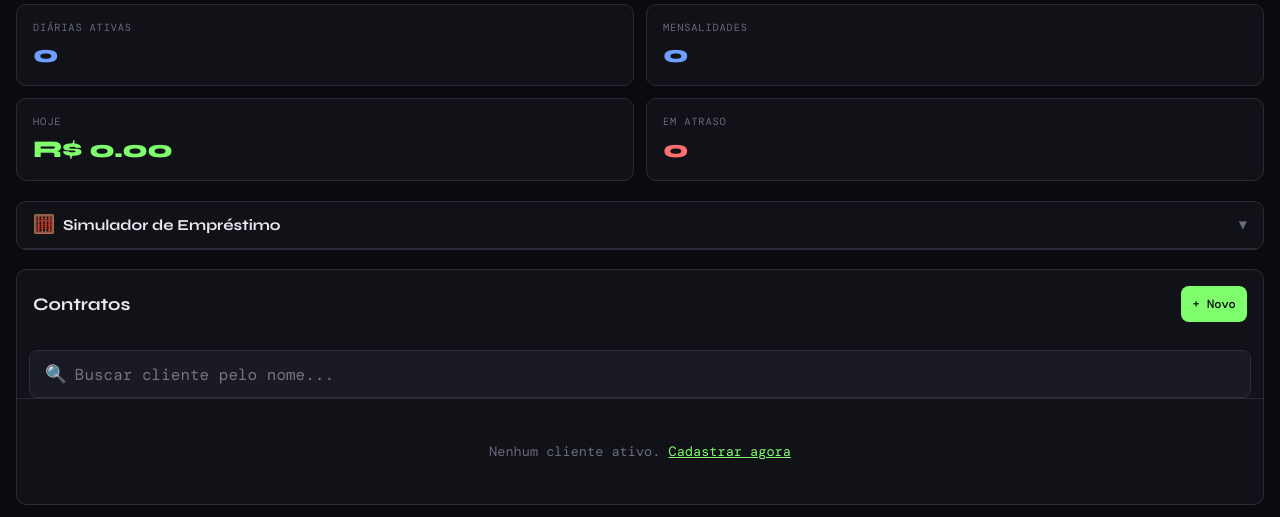
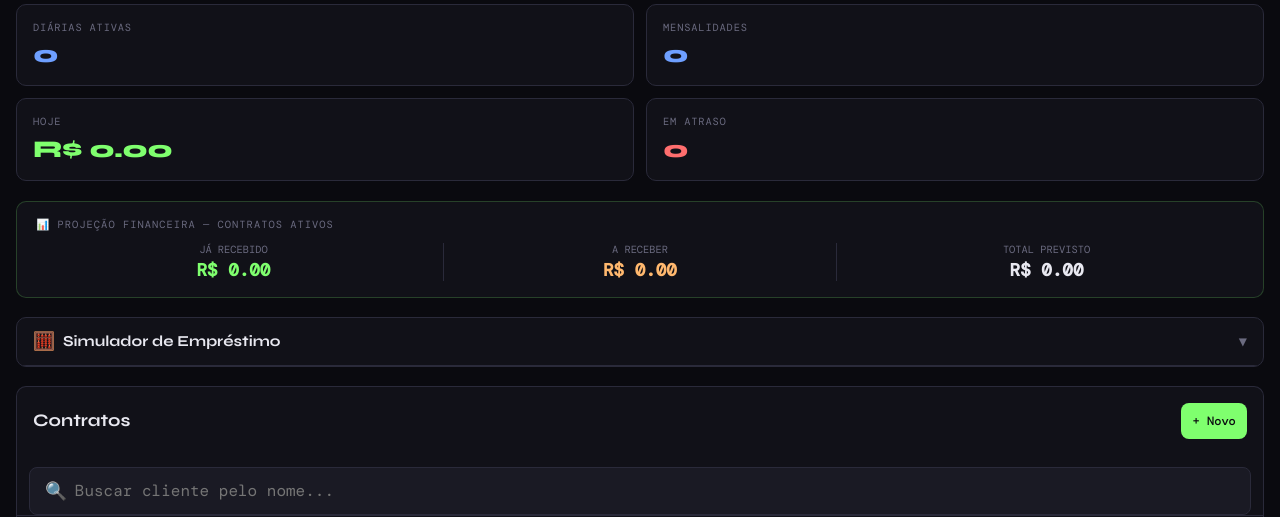
Before and after one commit to daianetokuta14-cpu/clientes, a Flask app: page /dashboard in a window 1280 px wide. Shown: the part 139-656 px from the top of the page. Run offline with Flask 3, Linux system fonts and the light colour scheme; the visitor is signed in with stand-in values (Sample User, id 1); parts of the project's set-up code (start-up, migrations or seed data) failed here and were passed over; some web fonts are replaced.

Commit message:
Update dashboard.html

```diff
--- a/templates/dashboard.html
+++ b/templates/dashboard.html
@@ -22,6 +22,28 @@
       <div class="stat-value" style="color:var(--danger)">{{ em_atraso }}</div>
     </div>
   </div>
+
+  {% if role == 'owner' %}
+  <div style="background:var(--surface);border:1px solid rgba(127,255,110,0.2);border-radius:10px;padding:1rem 1.2rem;margin-bottom:1.2rem">
+    <div style="font-family:var(--mono);font-size:0.65rem;text-transform:uppercase;letter-spacing:0.1em;color:var(--muted);margin-bottom:0.75rem">
+      📊 Projeção financeira — contratos ativos
+    </div>
+    <div style="display:grid;grid-template-columns:repeat(3,1fr);gap:0.75rem;text-align:center">
+      <div>
+        <div style="font-family:var(--mono);font-size:0.65rem;color:var(--muted);text-transform:uppercase;margin-bottom:0.2rem">Já recebido</div>
+        <div style="font-family:var(--mono);font-weight:800;font-size:1.1rem;color:var(--accent)">R$ {{ "%.2f"|format(ja_recebido) }}</div>
+      </div>
+      <div style="border-left:1px solid var(--border);border-right:1px solid var(--border)">
+        <div style="font-family:var(--mono);font-size:0.65rem;color:var(--muted);text-transform:uppercase;margin-bottom:0.2rem">A receber</div>
+        <div style="font-family:var(--mono);font-weight:800;font-size:1.1rem;color:var(--warn)">R$ {{ "%.2f"|format(a_receber) }}</div>
+      </div>
+      <div>
+        <div style="font-family:var(--mono);font-size:0.65rem;color:var(--muted);text-transform:uppercase;margin-bottom:0.2rem">Total previsto</div>
+        <div style="font-family:var(--mono);font-weight:800;font-size:1.1rem;color:var(--text)">R$ {{ "%.2f"|format(total_projetado) }}</div>
+      </div>
+    </div>
+  </div>
+  {% endif %}
 
   <!-- ═══════════ SIMULADOR ═══════════ -->
   <div style="background:var(--surface);border:1px solid var(--border);border-radius:10px;margin-bottom:1.2rem;overflow:hidden">
```
